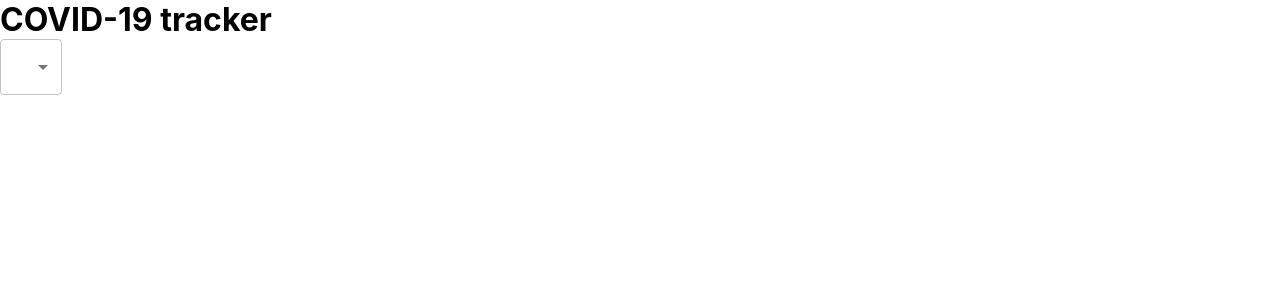
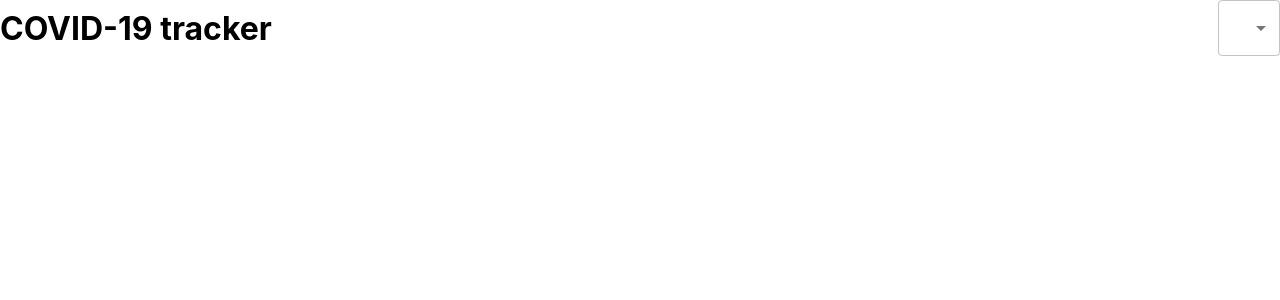
Before and after one commit to SushmitaBhor/covid-19-tracker, a React (Create React App) app: page / in a window 1280 px wide. Shown: the top 300 px of the page. Built offline with nearby package versions, Linux system fonts and the light colour scheme.

Commit message:
state useState in drop down

```diff
--- a/src/App.css
+++ b/src/App.css
@@ -1,3 +1,10 @@
 * {
   margin:0;
 }
+
+.app__header{
+  display: flex;
+  align-items: center;
+  margin-bottom: 20px;
+  justify-content: space-between;
+}
--- a/src/App.js
+++ b/src/App.js
@@ -1,21 +1,25 @@
-import { FormControl, MenuItem,Select } from '@material-ui/core';
+import { FormControl, MenuItem, Select } from '@material-ui/core';
 import './App.css';
-import React from 'react';
+import React, { useState } from 'react';
 function App() {
+  const [countries, setCountries] = useState(["USA", "UK", "INDIA"]);
   return (
     <div className="app">
- <div className="app__header"></div>
-
-
+      <div className="app__header">
         <h1>COVID-19 tracker</h1>
         <FormControl className='app__dropdown'>
           <Select variant="outlined" value="abc">
-<MenuItem value="worldwide">worldwide</MenuItem>
+            {/* <MenuItem value="worldwide">worldwide</MenuItem>
             <MenuItem value="worldwide">Option 2</MenuItem>
             <MenuItem value="worldwide">Option 3</MenuItem>
-<MenuItem value="worldwide">Option 4</MenuItem>
+            <MenuItem value="worldwide">Option 4</MenuItem> */}
+
+            {
+              countries.map((country) => (<MenuItem value={country}>{country}</MenuItem>))
+            }
           </Select>
         </FormControl>
+      </div>
       {/*Header */}
       {/*Title + Select input dropdown field */}
 
```
Lines whose indentation alone changed are shown as unchanged.
